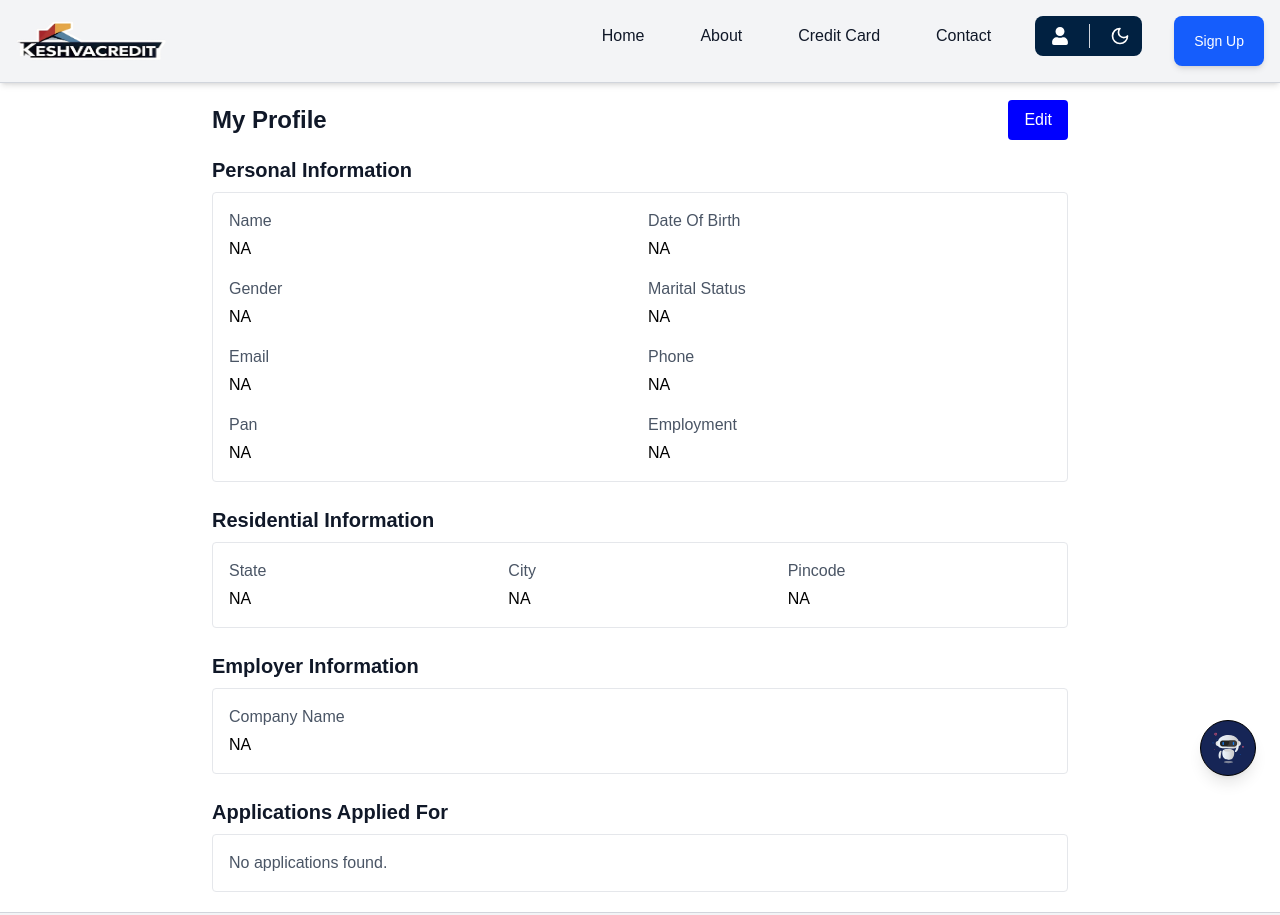
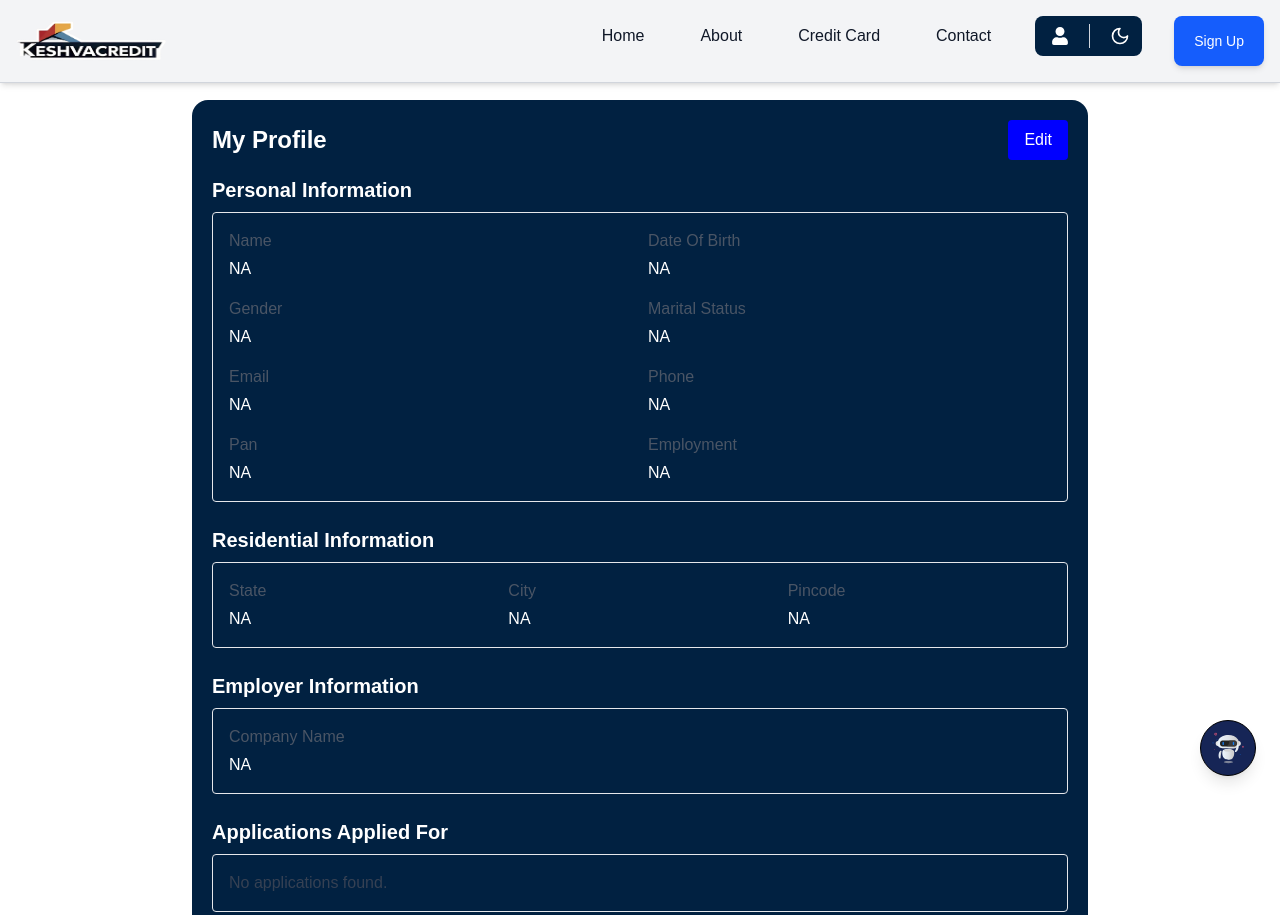
Before and after one commit to situ5901/keshvacredit, a Next.js app: page /Profile in a window 1280 px wide. Shown: the top 915 px of the page. Built offline with nearby package versions, Linux system fonts and the light colour scheme.

Commit message:
colour change

```diff
--- a/src/app/Profile/page.tsx
+++ b/src/app/Profile/page.tsx
@@ -56,7 +56,7 @@ export default function ProfilePage() {
   };
 
   return (
-    <div className="max-w-4xl mx-auto p-5 mt-20">
+    <div className=" custom-profilepage max-w-4xl mx-auto p-5 mt-25 mb-5 rounded-2xl">
       {/* Header */}
       <div className="flex items-center justify-between mb-4">
         <h1 className="text-2xl font-bold">My Profile</h1>
@@ -105,7 +105,7 @@ export default function ProfilePage() {
       <section>
         <h2 className="text-xl font-semibold mb-2">Applications Applied For</h2>
         <div className="custom-profilepage border border-gray-200 rounded p-4">
-          <p className="text-gray-600">
+          <p className="text-gray-700">
             {/* Replace with dynamic content if needed */}
             No applications found.
           </p>
--- a/src/app/globals.css
+++ b/src/app/globals.css
@@ -116,8 +116,8 @@ body {
 }
 .custom-profilepage {
 
-  background-color: white;
-  color: black;
+  background-color: #012141;
+  color: white;
 }
 /* Dark mode hover styles */
 .dark .custom-profilepage {
```
